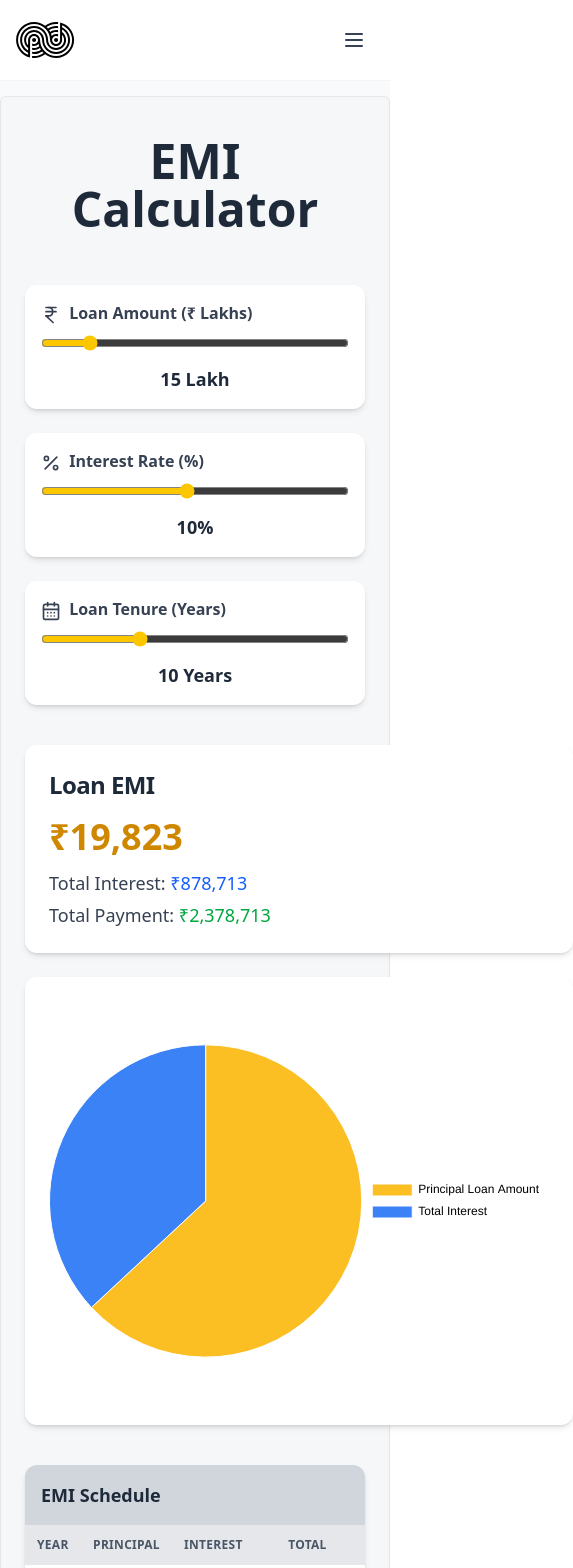
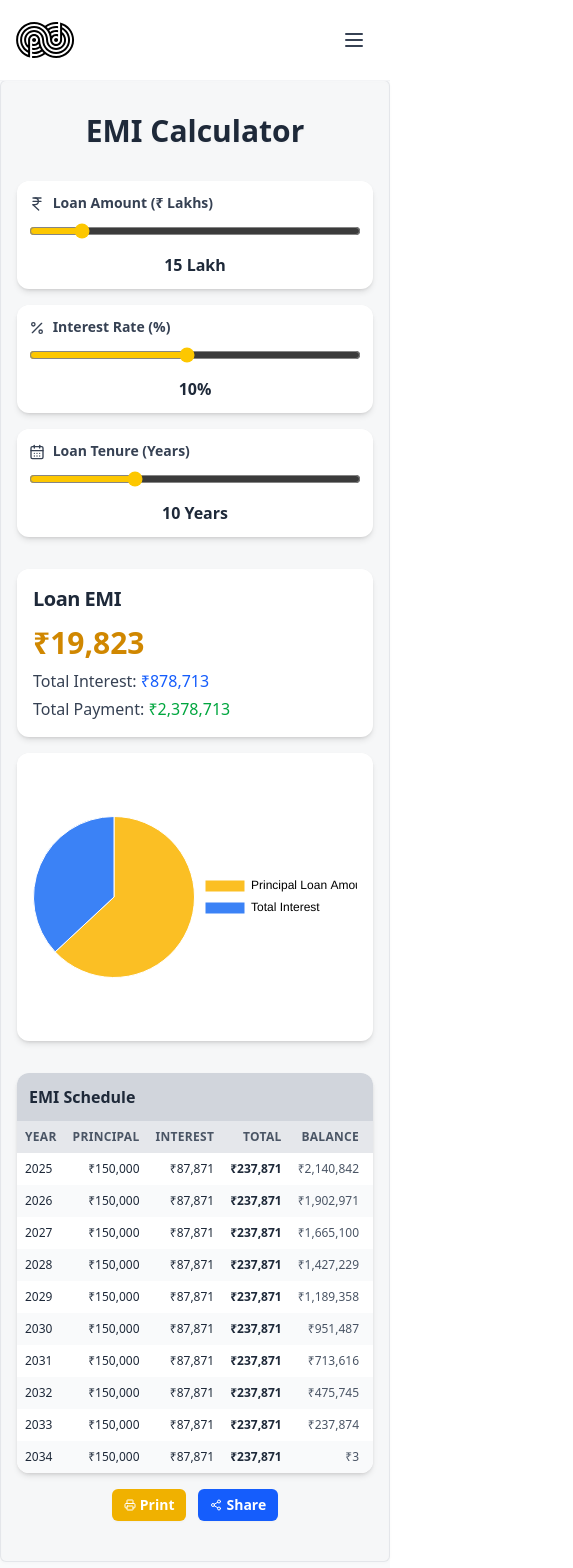
Before and after one commit to genocidalfruit/cem-site, a React (Vite) app: page /emi-calculator in a window 390 px wide. Shown: the top 1568 px of the page, 573 px wide, since content can reach past the window. Built offline with nearby package versions, Linux system fonts and the light colour scheme.

Commit message:
Mobile Responsiveness Fix

```diff
--- a/src/EmiCalculator.jsx
+++ b/src/EmiCalculator.jsx
@@ -1,4 +1,3 @@
-// Improved EMI Calculator UI (sleek modern look, no animations)
 import React, { useState, useEffect, useRef } from 'react';
 import Chart from 'chart.js/auto';
 import Header from './Header';
@@ -73,7 +72,8 @@ const EMICalculator = () => {
           ],
         },
         options: {
-          responsive: false,
+          responsive: true,
+          maintainAspectRatio: false,
           plugins: {
             legend: {
               position: 'right',
@@ -111,15 +111,15 @@ const EMICalculator = () => {
   return (
     <div className="flex flex-col min-h-screen text-gray-800 bg-gray-50">
       <Header />
-      <div className="flex-grow w-full max-w-7xl mx-auto px-6 py-6 mt-24 border border-gray-300/50 rounded-md bg-gray-100/20 drop-shadow-xs mb-10">
-        <h1 className="text-5xl font-extrabold text-center mb-13 mt-4">EMI Calculator</h1>
+      <div className="flex-grow w-full max-w-7xl mx-auto px-4 sm:px-6 py-6 mt-20 md:mt-24 border border-gray-300/50 rounded-md bg-gray-100/20 drop-shadow-xs mb-10">
+        <h1 className="text-3xl md:text-5xl font-extrabold text-center mb-8 md:mb-13 mt-2 md:mt-4">EMI Calculator</h1>
 
         {/* Sliders */}
-        <section className="grid md:grid-cols-3 gap-6 mb-10">
+        <section className="grid grid-cols-1 sm:grid-cols-3 gap-4 md:gap-6 mb-8 md:mb-10">
           {/* Loan Amount Slider */}
-          <div className="bg-white p-4 rounded-xl shadow-md">
-            <label className="block mb-2 font-semibold text-gray-700">
-              <IndianRupee className="inline w-5 h-5 mr-1" /> Loan Amount (₹ Lakhs)
+          <div className="bg-white p-3 md:p-4 rounded-xl shadow-md">
+            <label className="block mb-2 font-semibold text-sm md:text-base text-gray-700">
+              <IndianRupee className="inline w-4 h-4 md:w-5 md:h-5 mr-1" /> Loan Amount (₹ Lakhs)
             </label>
             <input
               type="range"
@@ -132,15 +132,15 @@ const EMICalculator = () => {
               onTouchEnd={commitLoanAmount}
               className="w-full accent-yellow-400"
             />
-            <div className="mt-2 text-center text-lg font-semibold">
+            <div className="mt-2 text-center text-base md:text-lg font-semibold">
               {tempLoanAmount / 100000} Lakh
             </div>
           </div>
 
           {/* Interest Rate Slider */}
-          <div className="bg-white p-4 rounded-xl shadow-md">
-            <label className="block mb-2 font-semibold text-gray-700">
-              <Percent className="inline w-5 h-5 mr-1" /> Interest Rate (%)
+          <div className="bg-white p-3 md:p-4 rounded-xl shadow-md">
+            <label className="block mb-2 font-semibold text-sm md:text-base text-gray-700">
+              <Percent className="inline w-4 h-4 md:w-5 md:h-5 mr-1" /> Interest Rate (%)
             </label>
             <input
               type="range"
@@ -153,15 +153,15 @@ const EMICalculator = () => {
               onTouchEnd={commitInterestRate}
               className="w-full accent-yellow-400"
             />
-            <div className="mt-2 text-center text-lg font-semibold">
+            <div className="mt-2 text-center text-base md:text-lg font-semibold">
               {tempInterestRate}%
             </div>
           </div>
 
           {/* Loan Tenure Slider */}
-          <div className="bg-white p-4 rounded-xl shadow-md">
-            <label className="block mb-2 font-semibold text-gray-700">
-              <CalendarDays className="inline w-5 h-5 mr-1" /> Loan Tenure (Years)
+          <div className="bg-white p-3 md:p-4 rounded-xl shadow-md">
+            <label className="block mb-2 font-semibold text-sm md:text-base text-gray-700">
+              <CalendarDays className="inline w-4 h-4 md:w-5 md:h-5 mr-1" /> Loan Tenure (Years)
             </label>
             <input
               type="range"
@@ -174,38 +174,40 @@ const EMICalculator = () => {
               onTouchEnd={commitLoanTenure}
               className="w-full accent-yellow-400"
             />
-            <div className="mt-2 text-center text-lg font-semibold">
+            <div className="mt-2 text-center text-base md:text-lg font-semibold">
               {tempLoanTenure} Years
             </div>
           </div>
         </section>
 
         {/* EMI Summary */}
-        <section className="grid md:grid-cols-2 gap-6 mb-10">
-          <div className="bg-white p-6 rounded-xl shadow-md">
-            <h2 className="text-2xl font-extrabold mb-4 text-gray-800 tracking-tight">Loan EMI</h2>
-            <p className="text-4xl font-bold mb-3 text-yellow-600">₹{emi.toLocaleString()}</p>
-            <p className="text-lg text-gray-700 mb-1">Total Interest: <span className="font-medium text-blue-600">₹{totalInterest.toLocaleString()}</span></p>
-            <p className="text-lg text-gray-700">Total Payment: <span className="font-medium text-green-600">₹{totalPayment.toLocaleString()}</span></p>
+        <section className="grid grid-cols-1 md:grid-cols-2 gap-4 md:gap-6 mb-8 md:mb-10">
+          <div className="bg-white p-4 md:p-6 rounded-xl shadow-md">
+            <h2 className="text-xl md:text-2xl font-extrabold mb-3 md:mb-4 text-gray-800 tracking-tight">Loan EMI</h2>
+            <p className="text-3xl md:text-4xl font-bold mb-2 md:mb-3 text-yellow-600">₹{emi.toLocaleString()}</p>
+            <p className="text-base md:text-lg text-gray-700 mb-1">Total Interest: <span className="font-medium text-blue-600">₹{totalInterest.toLocaleString()}</span></p>
+            <p className="text-base md:text-lg text-gray-700">Total Payment: <span className="font-medium text-green-600">₹{totalPayment.toLocaleString()}</span></p>
           </div>
-          <div className="bg-white p-6 rounded-xl shadow-md flex justify-center">
-            <canvas ref={pieChartRef} width={500} height={400} />
+          <div className="bg-white p-4 md:p-6 rounded-xl shadow-md flex justify-center">
+            <div className="w-full h-64 md:h-auto aspect-square max-w-md">
+              <canvas ref={pieChartRef} />
+            </div>
           </div>
         </section>
 
         {/* Table */}
         <section className="bg-white rounded-xl shadow-md overflow-hidden">
-          <h3 className="text-lg font-semibold bg-gray-300 p-4">EMI Schedule</h3>
+          <h3 className="text-base md:text-lg font-semibold bg-gray-300 p-3 md:p-4">EMI Schedule</h3>
           <div className="overflow-x-auto">
-            <table className="min-w-full text-sm text-gray-800">
-              <thead className="bg-gray-200 text-gray-600 uppercase text-xs tracking-wide">
+            <table className="min-w-full text-xs md:text-sm text-gray-800">
+              <thead className="bg-gray-200 text-gray-600 uppercase tracking-wide">
                 <tr>
-                  <th className="p-3 text-left">Year</th>
-                  <th className="p-3 text-right">Principal</th>
-                  <th className="p-3 text-right">Interest</th>
-                  <th className="p-3 text-right">Total</th>
-                  <th className="p-3 text-right">Balance</th>
-                  <th className="p-3 text-right">Paid</th>
+                  <th className="p-2 md:p-3 text-left">Year</th>
+                  <th className="p-2 md:p-3 text-right">Principal</th>
+                  <th className="p-2 md:p-3 text-right">Interest</th>
+                  <th className="p-2 md:p-3 text-right">Total</th>
+                  <th className="p-2 md:p-3 text-right">Balance</th>
+                  <th className="p-2 md:p-3 text-right">Paid</th>
                 </tr>
               </thead>
               <tbody>
@@ -216,12 +218,12 @@ const EMICalculator = () => {
                       idx % 2 === 0 ? 'bg-white' : 'bg-gray-50'
                     } hover:bg-yellow-50`}
                   >
-                    <td className="p-3 font-medium">{row.year}</td>
-                    <td className="p-3 text-right">₹{row.principal.toLocaleString()}</td>
-                    <td className="p-3 text-right">₹{row.interest.toLocaleString()}</td>
-                    <td className="p-3 text-right font-semibold">₹{row.total.toLocaleString()}</td>
-                    <td className="p-3 text-right text-gray-600">₹{row.balance.toLocaleString()}</td>
-                    <td className="p-3 text-right text-blue-600">{row.paidPercent}%</td>
+                    <td className="p-2 md:p-3 font-medium">{row.year}</td>
+                    <td className="p-2 md:p-3 text-right">₹{row.principal.toLocaleString()}</td>
+                    <td className="p-2 md:p-3 text-right">₹{row.interest.toLocaleString()}</td>
+                    <td className="p-2 md:p-3 text-right font-semibold">₹{row.total.toLocaleString()}</td>
+                    <td className="p-2 md:p-3 text-right text-gray-600">₹{row.balance.toLocaleString()}</td>
+                    <td className="p-2 md:p-3 text-right text-blue-600">{row.paidPercent}%</td>
                   </tr>
                 ))}
               </tbody>
@@ -229,50 +231,51 @@ const EMICalculator = () => {
           </div>
         </section>
 
-        <div className="flex justify-center space-x-4 mt-6 pb-5 print:hidden">
+        <div className="flex justify-center space-x-3 md:space-x-4 mt-4 md:mt-6 pb-4 md:pb-5 print:hidden">
           <button
             onClick={() => window.print()}
-            className="bg-yellow-500 hover:bg-yellow-400 text-white px-4 py-2 rounded-md font-semibold flex items-center gap-2"
+            className="bg-yellow-500 hover:bg-yellow-400 text-white px-3 py-1.5 md:px-4 md:py-2 rounded-md font-semibold flex items-center gap-1 md:gap-2 text-sm md:text-base"
           >
-            <Printer className="w-4 h-4" /> Print
+            <Printer className="w-3 h-3 md:w-4 md:h-4" /> Print
           </button>
           <button
             onClick={toggleShareModal}
-            className="bg-blue-600 hover:bg-blue-500 text-white px-4 py-2 rounded-md font-semibold flex items-center gap-2"
+            className="bg-blue-600 hover:bg-blue-500 text-white px-3 py-1.5 md:px-4 md:py-2 rounded-md font-semibold flex items-center gap-1 md:gap-2 text-sm md:text-base"
           >
-            <Share2 className="w-4 h-4" /> Share
+            <Share2 className="w-3 h-3 md:w-4 md:h-4" /> Share
           </button>
-
         </div>
       </div>
+
       {showShareModal && (
         <div className="fixed inset-0 flex items-center justify-center z-50">
           <div className="absolute inset-0 bg-black opacity-50" onClick={toggleShareModal}></div>
-              <div className="bg-white rounded-lg p-6 z-10 shadow-xl">
-                <h3 className="text-xl font-semibold mb-4 text-center">Share Your Estimate</h3>
-                <div className="flex justify-center space-x-4">
+          <div className="bg-white rounded-lg p-4 md:p-6 z-10 shadow-xl mx-4 max-w-xs md:max-w-md w-full">
+            <h3 className="text-lg md:text-xl font-semibold mb-3 md:mb-4 text-center">Share Your Estimate</h3>
+            <div className="flex justify-center space-x-3 md:space-x-4">
               <FacebookShareButton url={window.location.href}>
-                    <FacebookIcon size={40} round />
+                <FacebookIcon size={32} md:size={40} round />
               </FacebookShareButton>
               <TwitterShareButton url={window.location.href}>
-                    <TwitterIcon size={40} round />
+                <TwitterIcon size={32} md:size={40} round />
               </TwitterShareButton>
               <WhatsappShareButton url={window.location.href}>
-                    <WhatsappIcon size={40} round />
+                <WhatsappIcon size={32} md:size={40} round />
               </WhatsappShareButton>
               <LinkedinShareButton url={window.location.href}>
-                    <LinkedinIcon size={40} round />
+                <LinkedinIcon size={32} md:size={40} round />
               </LinkedinShareButton>
             </div>
             <button
               onClick={toggleShareModal}
-                  className="mt-6 bg-gray-200 hover:bg-gray-300 text-gray-800 py-2 px-4 rounded-md w-full font-semibold"
+              className="mt-4 md:mt-6 bg-gray-200 hover:bg-gray-300 text-gray-800 py-1.5 md:py-2 px-4 rounded-md w-full font-semibold text-sm md:text-base"
             >
               Close
             </button>
           </div>
         </div>
       )}
+
       <Footer />
     </div>
   );
```
Also changed, not shown: src/ProductPredictor.jsx (+22 -22 lines). Lines whose indentation alone changed are shown as unchanged.
